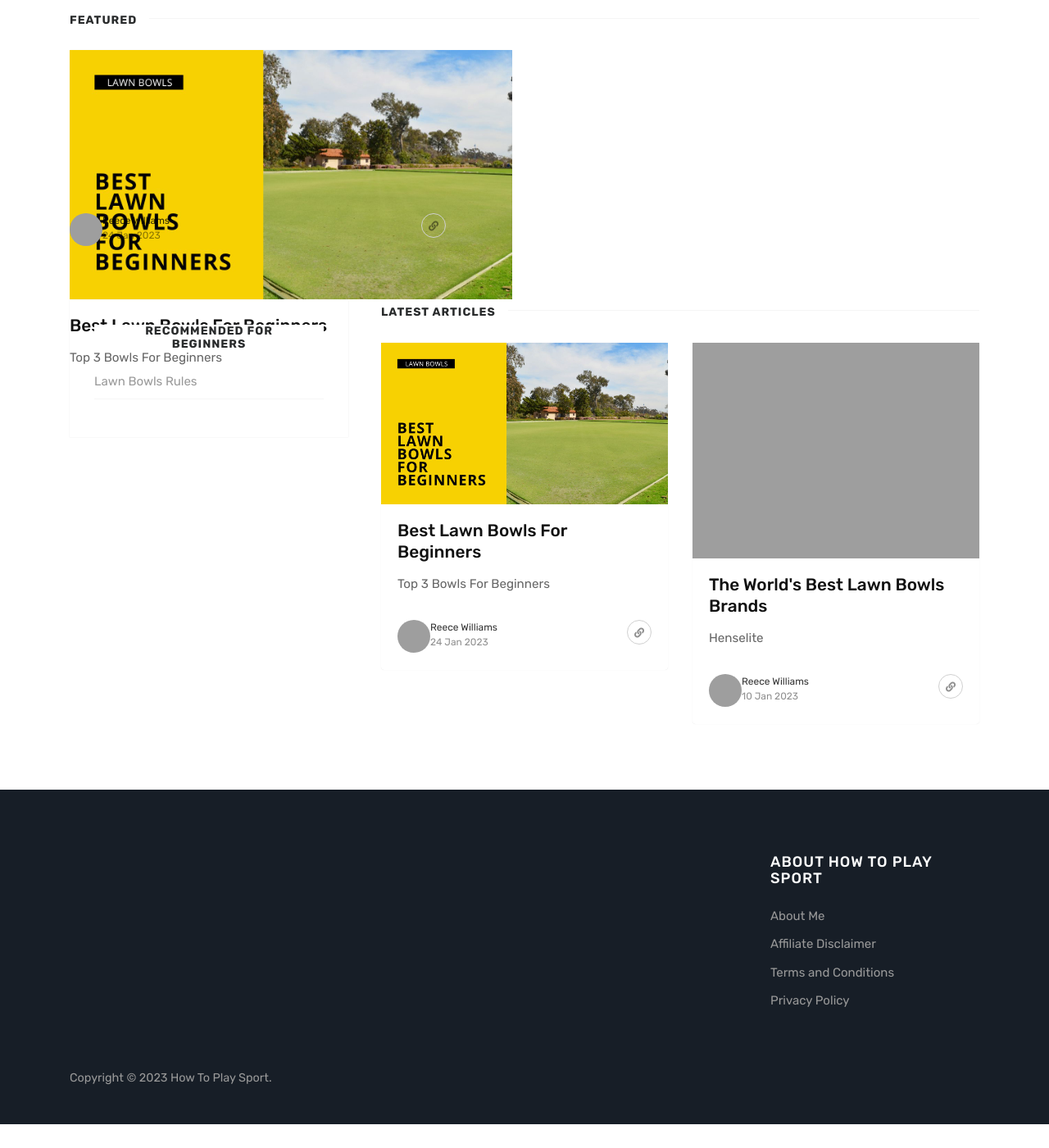
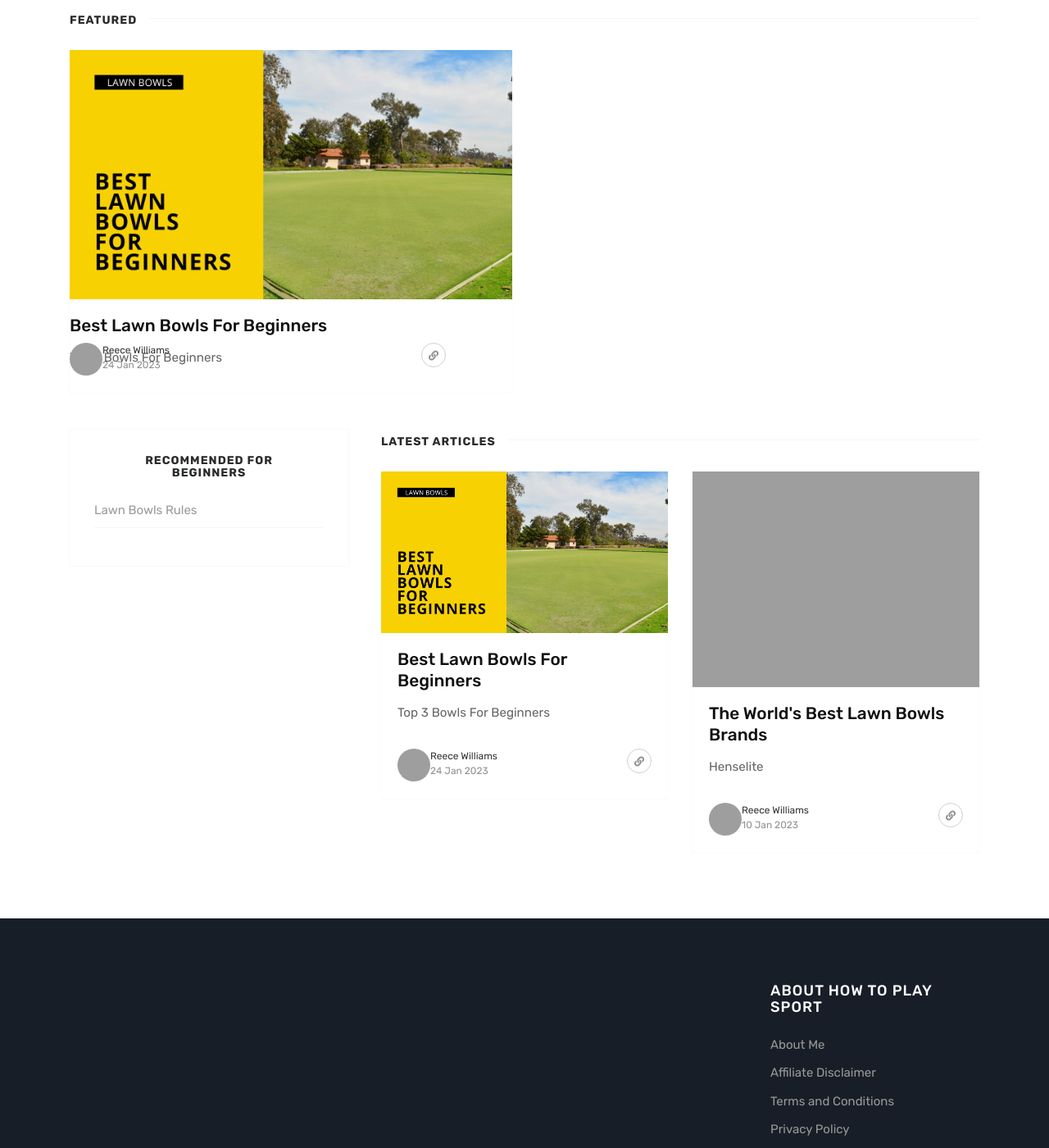
Before and after one commit to krussll/howtoplaysport, a Jekyll site: the page built from index.html, in a window 1280 px wide and 1400 px high, scrolled down 453 px. Shown: the whole window at 82% size. Built offline with Jekyll 4.4.1, drawn with Linux system fonts in a browser that asks for light colours; nearby versions of some CDN libraries; before the commit the page ends 1824 px from its top, so only the background shows below that; grey boxes are pictures that could not be loaded.

Commit message:
Update theme.css

```diff
--- a/assets/css/theme.css
+++ b/assets/css/theme.css
@@ -169,7 +169,6 @@ section.recent-posts {
 }
 .listfeaturedtag .card {
 	border-radius:2px;
-	height:260px;
 	padding-left:0;
 	margin-bottom:15px;
 }
```
